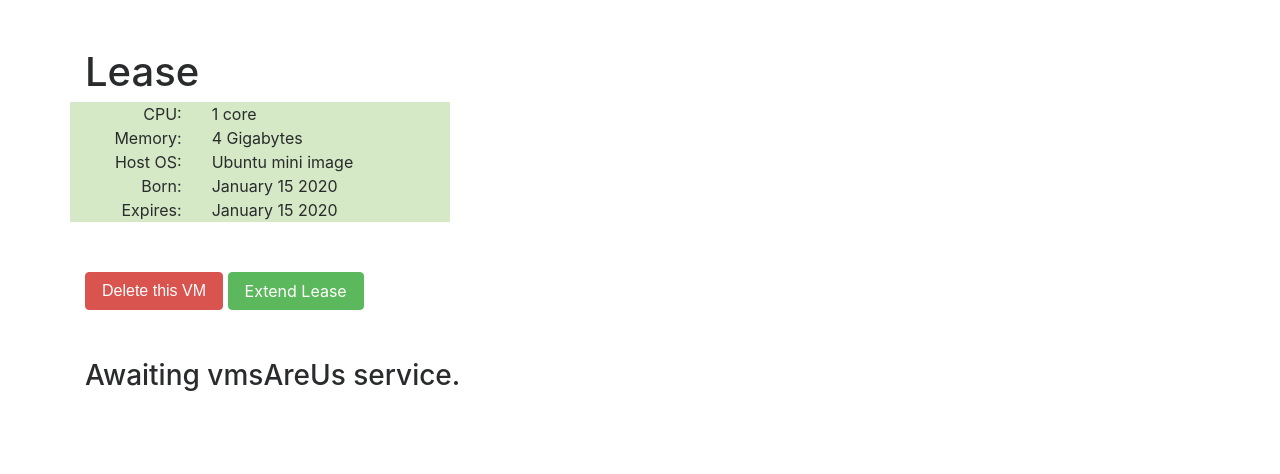
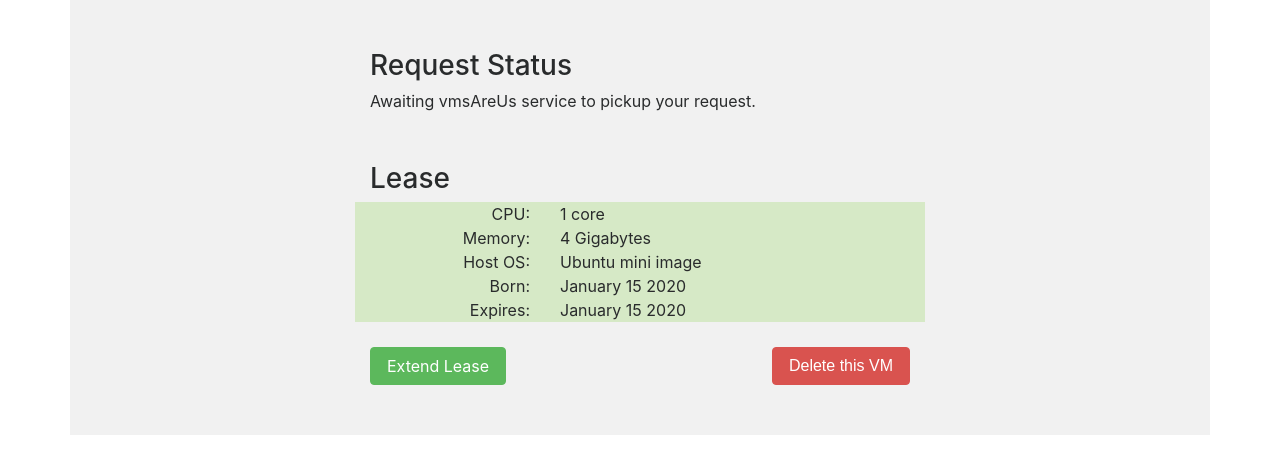
Before and after one commit to greendavegreen/vmsareus, a Django app: page /leases/vm/1/ in a window 1280 px wide. Shown: the part 56-530 px from the top of the page. Run offline with Django 3.2, Linux system fonts and the light colour scheme; a user stored in the database is signed in; tables that the repository leaves empty hold one stand-in row (values such as "Sample post"); parts of the project's set-up code (start-up, migrations or seed data) failed here and were passed over; some libraries are stand-ins or nearby versions.

Commit message:
centered templates and changed wording on vm creation status messages.

```diff
--- a/vmsareus/static/css/project.css
+++ b/vmsareus/static/css/project.css
@@ -29,6 +29,11 @@
   padding: 0;
   height: 50px; }
 
+.hspacer {
+  margin: 0;
+  padding: 0;
+  height: 25px; }
+
 .rowg {
   background-color: #f1f1f1; }
 
--- a/vmsareus/static/css/project.min.css
+++ b/vmsareus/static/css/project.min.css
@@ -1 +1 @@
-.alert-debug{background-color:#fff;border-color:#d6e9c6;color:#000}.alert-error{background-color:#f2dede;border-color:#eed3d7;color:#b94a48}.navbar{border-radius:0}@media (max-width:47.9em){.navbar-nav .nav-item{display:inline-block;float:none;width:100%}.navbar-nav .nav-item+.nav-item{margin-left:0}.nav.navbar-nav.pull-xs-right{float:none!important}}[hidden][style="display: block;"]{display:block!important}.spacer{margin:0;padding:0;height:50px}.rowg{background-color:#f1f1f1}.rowo{background-color:#d6e9c6}
+.alert-debug{background-color:#fff;border-color:#d6e9c6;color:#000}.alert-error{background-color:#f2dede;border-color:#eed3d7;color:#b94a48}.navbar{border-radius:0}@media (max-width:47.9em){.navbar-nav .nav-item{display:inline-block;float:none;width:100%}.navbar-nav .nav-item+.nav-item{margin-left:0}.nav.navbar-nav.pull-xs-right{float:none!important}}[hidden][style="display: block;"]{display:block!important}.spacer{height:50px}.hspacer,.spacer{margin:0;padding:0}.hspacer{height:25px}.rowg{background-color:#f1f1f1}.rowo{background-color:#d6e9c6}
--- a/vmsareus/static/sass/project.scss
+++ b/vmsareus/static/sass/project.scss
@@ -75,5 +75,7 @@ $red: #b94a48;
 }
 
 .spacer { margin:0; padding:0; height:50px; }
+.hspacer { margin:0; padding:0; height:25px; }
+
 .rowg {background-color: #f1f1f1;}
 .rowo {background-color: #d6e9c6;}
--- a/vmsareus/templates/account/login.html
+++ b/vmsareus/templates/account/login.html
@@ -30,8 +30,6 @@ for a {{ site_name }} account and sign in below:{% endblocktrans %}</p>
 {% include "socialaccount/snippets/login_extra.html" %}
 
 {% else %}
-<p>{% blocktrans %}If you have not created an account yet, then please
-<a href="{{ signup_url }}">sign up</a> first.{% endblocktrans %}</p>
 {% endif %}
 
 <form class="login" method="POST" action="{% url 'account_login' %}">
@@ -40,7 +38,6 @@ for a {{ site_name }} account and sign in below:{% endblocktrans %}</p>
   {% if redirect_field_value %}
   <input type="hidden" name="{{ redirect_field_name }}" value="{{ redirect_field_value }}" />
   {% endif %}
-  <a class="button secondaryAction" href="{% url 'account_reset_password' %}">{% trans "Forgot Password?" %}</a>
   <button class="primaryAction btn btn-primary" type="submit">{% trans "Sign In" %}</button>
 </form>
 
--- a/vmsareus/vmleases/templates/leases/vm_detail.html
+++ b/vmsareus/vmleases/templates/leases/vm_detail.html
@@ -17,14 +17,91 @@ T{% block content %}
             </div>
         </div>
     </div>
-    <div class="spacer">&nbsp</div>
+    <div class="row rowg">
+        <div class="spacer">&nbsp</div>
+    </div>
+    {% if vm.vm_state == 'a' %}
+        <div class="row rowg">
+            <div class="col-lg-6 offset-lg-3"><h3>Request Status</h3></div>
+        </div>
+        <div class="row rowg">
+            <div class="col-lg-6 offset-lg-3">Error occurred during creation of VM.  Please notify DevOps.</div>
+        </div>
+    {% endif %}
+
+    {% if vm.vm_state == 'q' %}
+        <div class="row rowg">
+            <div class="col-lg-6 offset-lg-3"><h3>Request Status</h3></div>
+        </div>
+        <div class="row rowg">
+            <div class="col-lg-6 offset-lg-3">Awaiting vmsAreUs service to pickup your request.</div>
+        </div>
+    {% endif %}
+
+    {% if vm.vm_state == 'c' %}
+        <div class="row rowg">
+            <div class="col-lg-6 offset-lg-3"><h3>Request Status</h3></div>
+        </div>
+        <div class="row rowg">
+            <div class="col-lg-6 offset-lg-3">Cluster is creating VM.  This process can take 10 minutes or more.  Continue to refesh this page to track updates.</div>
+        </div>
+    {% endif %}
+
+    {% if vm.vm_state == 'r' %}
 
 
-    <div class="row ">
+{#        <div class="row rowg">#}
+{#            <div class="col-6 "><h1>VM</h1></div>#}
+{#        </div>#}
 
-            <div class="col-12 col-sm-8 col-lg-5 col-xl-4">
+        <div class="row rowg">
+            <div class="col-lg-6 offset-lg-3"><h3>{{ vm.vm_name }}</h3></div>
+        </div>
+        <div class="row rowg">
+            <div class="col-lg-6 offset-lg-3">
+
+                <div class="row rowo">
+                    <div class="col-4 col-sm-4 text-right">
+                        GuestOS:
+                    </div>
+                    <div class="col-8 ">
+                        {{ guest_os }}
+                    </div>
+                </div>
+                <div class="row rowo">
+                    <div class="col-4 col-sm-4 text-right">
+                        Power:
+                    </div>
+                    <div class="col-8 ">
+                        {{ guest_power }}
+                    </div>
+                </div>
+                <div class="row rowo">
+                    <div class="col-4 col-sm-4 text-right">
+                        IPAddress:
+                    </div>
+                    <div class="col-8 ">
+                        {% if ip is None %}
+                            awaiting assignment....
+                        {% else %}
+                            {{ ip }}
+                        {% endif %}
+
+                    </div>
+                </div>
+            </div>
+        </div>
+    {% endif %}
+
+    <div class="row rowg">
+        <div class="spacer">&nbsp</div>
+    </div>
+
+    <div class="row rowg">
+
+            <div class="col-lg-6 offset-lg-3">
                 <div class="row">
-                    <div class="col-6 "><h1>Lease</h1></div>
+                    <div class="col-6 "><h3>Lease</h3></div>
                 </div>
                 <div class="row rowo">
                     <div class="col-4 col-sm-4 text-right">
@@ -69,89 +146,26 @@ T{% block content %}
                     </div>
                 </div>
 
-
-                <div class="spacer">&nbsp</div>
+                <div class="hspacer">&nbsp</div>
 
             </div>
 
     </div>
 
-        <div class="row">
-        <div class="col-12">
-                <button class="btn btn-danger" data-href="{% url 'leases:vm_remove' pk=vm.pk %}" data-toggle="modal" data-target="#confirm-delete">
+    <div class="row rowg">
+        <div class="col-lg-6 offset-lg-3">
+            <a class="btn btn-success" href="{% url 'leases:vm_extend' pk=vm.pk %}">
+                Extend Lease
+            </a>
+            <button class="btn btn-danger float-right" data-href="{% url 'leases:vm_remove' pk=vm.pk %}" data-toggle="modal" data-target="#confirm-delete">
                     Delete this VM
-                </button>
-                <a class="btn btn-success" href="{% url 'leases:vm_extend' pk=vm.pk %}">
-                    Extend Lease
-                </a>
-            </div>
+            </button>
+        </div>
     </div>
 
-    <div class="spacer">&nbsp</div>
-    {% if vm.vm_state == 'a' %}
-        <div class="row">
-            <div class="col-sm-12">
-                <h3>Error occurred during creation of VM.  Please notify DevOps.</h3>
-            </div>
-        </div>
-    {% endif %}
-
-    {% if vm.vm_state == 'q' %}
-        <div class="row">
-            <div class="col-sm-12">
-                <h3>Awaiting vmsAreUs service.</h3>
-            </div>
-        </div>
-    {% endif %}
-
-    {% if vm.vm_state == 'c' %}
-        <div class="row">
-            <div class="col-sm-12">
-                <h3>Cluster is creating VM.</h3>
-            </div>
-        </div>
-    {% endif %}
-
-    {% if vm.vm_state == 'r' %}
-
-
-        <div class="row">
-            <div class="col-6 "><h1>VM</h1></div>
-        </div>
-
-        <div class="row rowg">
-            <div class="col-12 "><p>{{ vm.vm_name }}</p></div>
-        </div>
-        <div class="row rowg">
-            <div class="col-12 col-sm-8 col-lg-5 col-xl-4">
-
-                <div class="row">
-                    <div class="col-4 col-sm-4 text-right">
-                        GuestOS:
-                    </div>
-                    <div class="col-8 ">
-                        {{ guest_os }}
-                    </div>
-                </div>
-                <div class="row">
-                    <div class="col-4 col-sm-4 text-right">
-                        Power:
-                    </div>
-                    <div class="col-8 ">
-                        {{ guest_power }}
-                    </div>
-                </div>
-                <div class="row">
-                    <div class="col-4 col-sm-4 text-right">
-                        IPAddress:
-                    </div>
-                    <div class="col-8 ">
-                        {{ ip }}
-                    </div>
-                </div>
-            </div>
+    <div class="row rowg">
+        <div class="spacer">&nbsp</div>
     </div>
-    {% endif %}
 
 
 {% endblock %}
```
Also changed, not shown: notes.txt (deleted, +0 -85 lines), vmsareus/vmleases/templates/leases/vm_list.html (+11 -4 lines).
